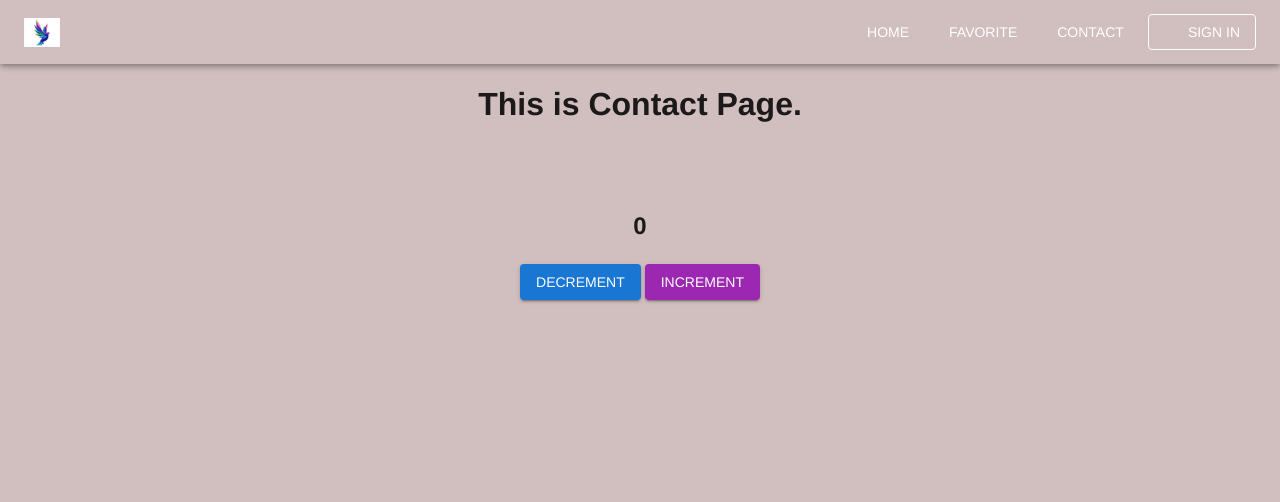
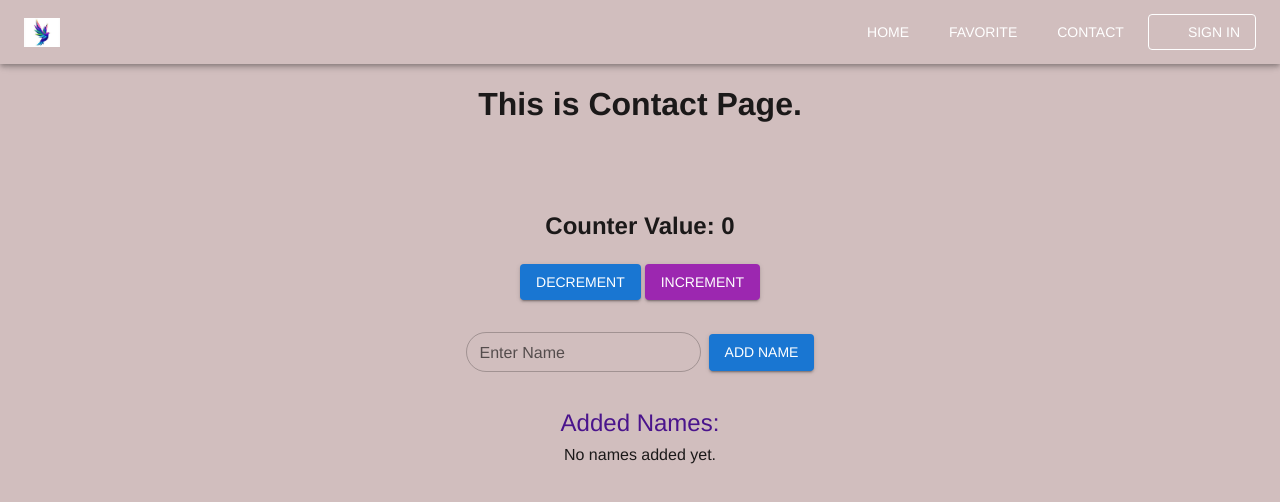
Before and after one commit to kinjal-hub/Image_gallery, a React (Create React App) app: page /contact in a window 1280 px wide. Shown: the top 502 px of the page. Built offline with nearby package versions, Linux system fonts and the light colour scheme; some icons are missing.

Commit message:
maincontext.js changed

```diff
--- a/package.json
+++ b/package.json
@@ -16,7 +16,7 @@
     "firebase": "^12.3.0",
     "react": "^19.2.0",
     "react-dom": "^19.2.0",
-    "react-router-dom": "^7.9.6",
+    "react-router-dom": "^7.10.1",
     "react-scripts": "5.0.1",
     "web-vitals": "^2.1.4"
   },
--- a/src/App.js
+++ b/src/App.js
@@ -11,7 +11,7 @@ import CustomNavbar from './components/CustomNavbar';
 import Favorite from './pages/Favorite';
 import Contact from './pages/Contact';
 import Signin from './pages/Signin';
-import { MainContextProvider } from './mainContext';
+
 
 const themes = [customTheme, customTheme1, customTheme2]; // Array of themes
 function App() {
@@ -24,7 +24,7 @@ function App() {
   }, []);
 
   return (
-    <MainContextProvider>
+
     <Router>
       <div className="App">
        <ThemeProvider theme={themes[currentThemeIndex]}>
@@ -40,7 +40,7 @@ function App() {
       </ThemeProvider>
       </div>
       </Router>
-      </MainContextProvider>
+
     );
 }
 export default App;
--- a/src/components/CustomNavbar.js
+++ b/src/components/CustomNavbar.js
@@ -6,8 +6,8 @@ import FavoriteIcon from '@mui/icons-material/Favorite';
 import ContactMailIcon from '@mui/icons-material/ContactMail';
 import AccountCircleIcon from '@mui/icons-material/AccountCircle';
 import customTheme from '../theme';
+import { Link } from 'react-router-dom';
 
-// Define the navigation links
 const navLinks = [
   { name: 'Home', icon: <HomeIcon />, path: '/' },
   { name: 'Favorite', icon: <FavoriteIcon />, path: '/favorite' },
@@ -35,13 +35,13 @@ const CustomNavbar = () => {
     >
       <List>
         {navLinks.map((link) => (
-          <ListItem button key={link.name} component="a" href={link.path}>
+          <ListItem button key={link.name} component={Link} to={link.path}>
             {link.icon}
             <ListItemText primary={link.name} sx={{ marginLeft: 2 }} />
           </ListItem>
         ))}
         {/* Sign In is also a link in the mobile drawer */}
-        <ListItem button component="a" href="./pages/SignIn">
+        <ListItem button component={Link} to="./pages/SignIn">
             <AccountCircleIcon />
             <ListItemText primary="Sign In" sx={{ marginLeft: 2 }} />
         </ListItem>
@@ -89,7 +89,8 @@ const CustomNavbar = () => {
               <Button
                 key={link.name}
                 color="inherit"
-                href={link.path}
+                component={Link}
+                to={link.path}
                 startIcon={link.icon}
               >
                 {link.name}
@@ -97,8 +98,9 @@ const CustomNavbar = () => {
             ))}
             <Button
               color="inherit"
+              component={Link}
+              to="/signin"
               variant="outlined"
-              href="/signin"
               sx={{ ml: 2 }}
               startIcon={<AccountCircleIcon />}
             >
--- a/src/mainContext.js
+++ b/src/mainContext.js
@@ -1,28 +1,32 @@
-import  { createContext, useState, useContext } from 'react';
-
+import { createContext, useState, useContext } from 'react';
 export const MainContext = createContext({
   number: 0,
-  increment: ( id ) => {},
-  decrement: ( id ) => {}
+  names: [],
+  increment: (id) => {},
+  addName: (name) => {},
 });
 
 export const useMainContext = () => useContext(MainContext);
-
 export const MainContextProvider = ({ children }) => {
-
   const [number, setNumber] = useState(0);
 
-  const increment = ( id ) => {
+  const [names, setNames] = useState([]);
+  const increment = (id) => {
     setNumber(prevNumber => prevNumber + id);
-    console.log("in increment method" , {number})
+    console.log("in increment method", { number });
   };
 
-  const decrement = ( id ) => {
-    setNumber(prevNumber => prevNumber - id);
+  const addName = (name) => {
+    setNames(prevNames => [...prevNames, name]);
   };
-  console.log({number});
-  return (
-    <MainContext.Provider value={{ number, increment, decrement }}>
+  console.log({ number });
+   return (
+    <MainContext.Provider value={{
+      number,
+      names,
+      increment,
+      addName,
+    }}>
       {children}
     </MainContext.Provider>
   );
--- a/src/pages/Contact.js
+++ b/src/pages/Contact.js
@@ -1,32 +1,65 @@
-import { useContext } from "react";
+import { useContext, useState } from "react";
 import { MainContext } from "../mainContext";
-import { Box, Button } from '@mui/material';
+import { Box, Button, TextField, List, ListItem, ListItemText, Typography } from '@mui/material';
 
 const Contact = () => {
-    const { number, increment, decrement } = useContext(MainContext);
-    console.log("Current value from Contact page:", { number });
+
+  const { number, increment, decrement, addName, names } = useContext(MainContext);
+  const [newName, setNewName] = useState('');
+
+  console.log("Current value from Contact page:", { number, names });
+
+
+  const handleAddName = () => {
+    if (newName.trim()) {
+
+      addName(newName.trim());
+      setNewName('');
+    }
+  };
+
   return (
     <div>
       <h1 style={{ margin: '70px', padding: '10px' }}>This is Contact Page.</h1>
-            <h2> {number} </h2>
+
+
+      <h2>Counter Value: {number}</h2>
       <Box display="flex" gap={0.5} justifyContent={"center"}>
+        <Button variant="contained" color="primary" onClick={() => decrement(1)}> Decrement </Button>
+        <Button variant="contained" color="secondary" onClick={() => increment(1)}> Increment </Button>
+      </Box>
 
-                <Button
-                    variant="contained"
-                    color="primary"
-                    onClick={() => decrement(1)}
-                >
-                    Decrement
+      <Box display="flex" gap={1} justifyContent={"center"} alignItems={"center"} mt={4}>
+        <TextField
+          label="Enter Name"
+          variant="outlined"
+          value={newName}
+          onChange={(e) => setNewName(e.target.value)}
+          size="small"
+        />
+
+        <Button variant="contained" color="primary" onClick={handleAddName}>
+          Add Name
         </Button>
-                <Button
-                    variant="contained"
-                    color="secondary"
-                    onClick={() => increment(1)}
-                >
-                    Increment
-                </Button>
+      </Box>
+
+
+      <Box mt={4} justifyContent={"center"} textAlign={"center"}>
+        <Typography variant="h6">Added Names:</Typography>
+        {names && names.length > 0 ? (
+          <List style={{ display: 'inline-block', textAlign: 'left' }}>
+            {names.map((name, index) => (
+              <ListItem key={index}>
+                <ListItemText primary={name} />
+              </ListItem>
+            ))}
+          </List>
+        ) : (
+          <Typography>No names added yet.</Typography>
+        )}
       </Box>
     </div>
   );
 };
+
 export default Contact;
--- a/src/pages/Favorite.js
+++ b/src/pages/Favorite.js
@@ -1,32 +1,60 @@
-import { useContext } from "react";
+import { useContext, useState } from "react";
 import { MainContext } from "../mainContext";
-import { Box, Button } from '@mui/material';
+import { Box, Button, TextField, List, ListItem, ListItemText, Typography } from '@mui/material';
 
 const Favorite = () => {
-   const { number, increment, decrement } = useContext(MainContext);
-    console.log("Current value from Favorite page:", { number });
+
+  const { number, increment, decrement, addName, names } = useContext(MainContext);
+  const [newName, setNewName] = useState('');
+
+  console.log("Current value from Favorite page:", { number, names });
+
+
+  const handleAddName = () => {
+    if (newName) {
+      addName(newName);
+      setNewName('');
+    }
+  };
+
   return (
     <div>
       <h1 style={{ margin: '70px', padding: '10px' }}>This is Favorite Page.</h1>
-            <h2> {number} </h2>
+      <h2>Current value : {number}</h2>
       <Box display="flex" gap={0.5} justifyContent={"center"}>
+        <Button variant="contained" color="primary" onClick={() => decrement(1)}> Decrement </Button>
+        <Button variant="contained" color="secondary" onClick={() => increment(1)}> Increment </Button>
+      </Box>
 
-                <Button
-                    variant="contained"
-                    color="primary"
-                    onClick={() => decrement(1)}
-                >
-                    Decrement
+
+      <Box display="flex" gap={1} justifyContent={"center"} alignItems={"center"} mt={4}>
+        <TextField
+          label="Enter Name"
+          variant="outlined"
+          value={newName}
+          onChange={(e) => setNewName(e.target.value)}
+          size="small"
+        />
+        <Button variant="contained" color="primary" onClick={handleAddName}>
+          Add Name
         </Button>
-                <Button
-                    variant="contained"
-                    color="secondary"
-                    onClick={() => increment(1)}
-                >
-                    Increment
-                </Button>
+      </Box>
+      <Box mt={4} justifyContent={"center"} textAlign={"center"}>
+        <Typography variant="h6">Added Names:</Typography>
+        {names && names.length > 0 ? (
+          <List style={{ display: 'inline-block', textAlign: 'left' }}>
+            {names.map((name, index) => (
+              <ListItem key={index}>
+                <ListItemText primary={name} />
+              </ListItem>
+            ))}
+          </List>
+        ) : (
+          <Typography>No names added yet.</Typography>
+        )}
       </Box>
     </div>
   );
 };
+
 export default Favorite;
```
Also changed, not shown: 1 other file (tests, documents, lock files or other folders). Lines whose indentation alone changed are shown as unchanged.
